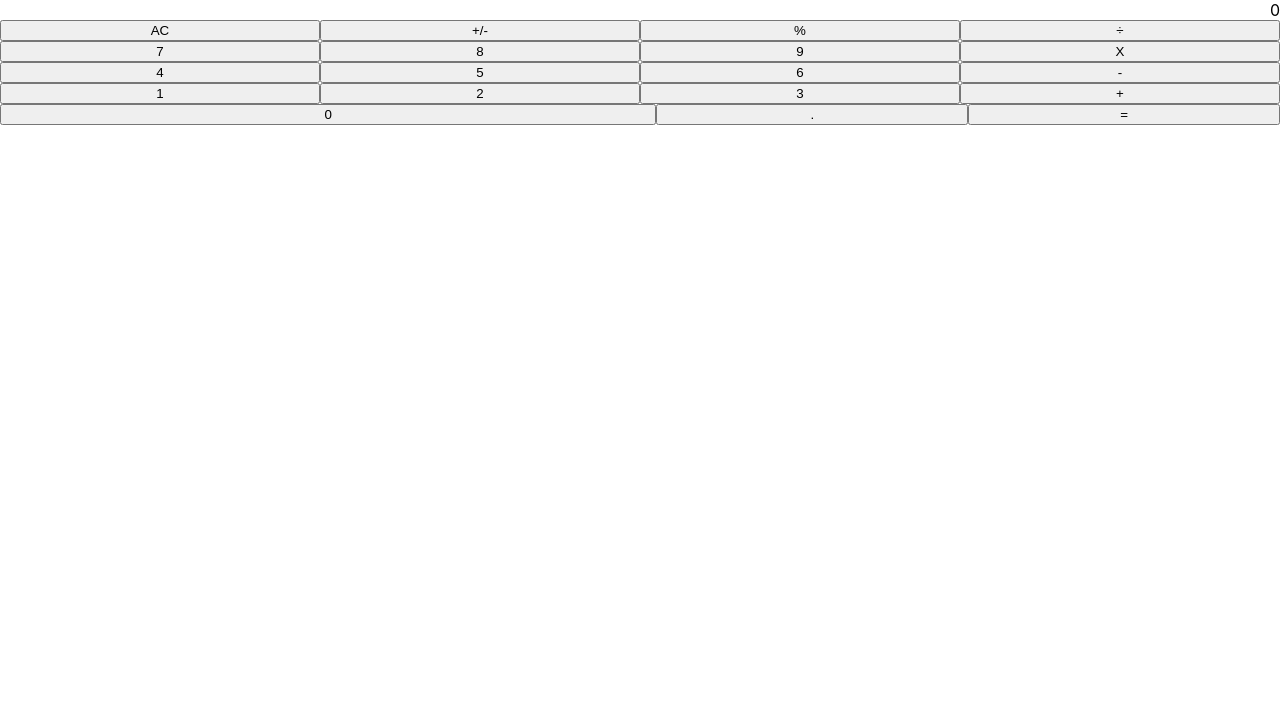
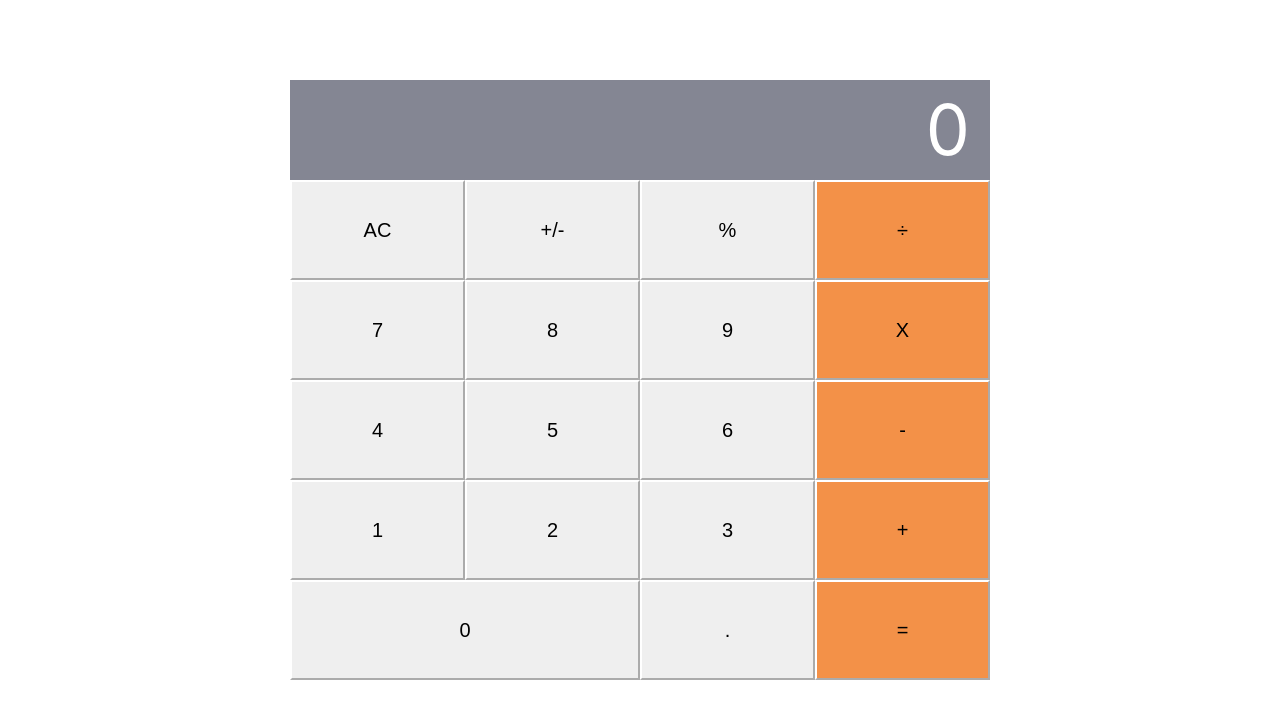
Before and after one commit to m15e/react-calculator, a React (Create React App) app: page / in a window 1280 px wide. Shown: the top 718 px of the page. Built offline with nearby package versions, Linux system fonts and the light colour scheme.

Commit message:
ADD styling to calculator

```diff
--- a/src/App.css
+++ b/src/App.css
@@ -34,19 +34,35 @@ img {
   height: auto;
 }
 
+.app-container {
+  width: 700px;
+  margin: 10vh auto;
+}
+
 .display {
-  color: #000;
+  color: #fff;
+  height: 100px;
   text-align: right;
+  font-size: 70px;
+  padding: 7px 20px;
+  font-weight: bold;
+  background-color: #848693;
 }
 
 .btn-group {
   display: flex;
+  height: 100px;
 }
 
 .btn-group button {
   width: 100%;
+  font-size: 20px;
 }
 
-.btn-group:last-of-type button:first-of-type {
-  width: 215%;
+.btn-group .wide {
+  width: 207.5%;
 }
+
+button {
+  border-color: #fff;
+}
--- a/src/components/App.js
+++ b/src/components/App.js
@@ -18,10 +18,10 @@ const App = () => {
   const { total, next, operation } = state;
 
   return (
-    <>
+    <div className="app-container">
       <Display result={{ total, next, operation }} />
       <ButtonPanel clickHandler={clickHandler} />
-    </>
+    </div>
   );
 };
 
--- a/src/components/Button.js
+++ b/src/components/Button.js
@@ -1,17 +1,21 @@
 import PropTypes from 'prop-types';
 
 const Button = props => {
-  const { buttonName, clickHandler } = props;
+  const {
+    buttonName, clickHandler, color, wide,
+  } = props;
   return (
-    <button type="button" onClick={() => clickHandler(buttonName)}>{buttonName}</button>
+    <button style={color ? { backgroundColor: '#f39148' } : {}} type="button" className={wide ? 'wide' : ''} onClick={() => clickHandler(buttonName)}>{buttonName}</button>
   );
 };
 
-Button.defaultProps = { buttonName: 'name me!' };
+Button.defaultProps = { buttonName: 'name me!', color: false, wide: 'inherit' };
 
 Button.propTypes = {
   buttonName: PropTypes.string,
   clickHandler: PropTypes.func.isRequired,
+  color: PropTypes.bool,
+  wide: PropTypes.bool,
 };
 
 export default Button;
--- a/src/components/ButtonPanel.js
+++ b/src/components/ButtonPanel.js
@@ -17,11 +17,13 @@ const ButtonPanel = props => {
         Object.keys(buttons).map(row => (
           <div key={row} className="btn-group">
             {
-              buttons[row].map(button => (
+              buttons[row].map((button, index) => (
                 <Button
                   key={button}
                   buttonName={button}
                   clickHandler={clickHandler}
+                  color={buttons[row].length === index + 1}
+                  wide={button === '0'}
                 />
               ))
             }
```
